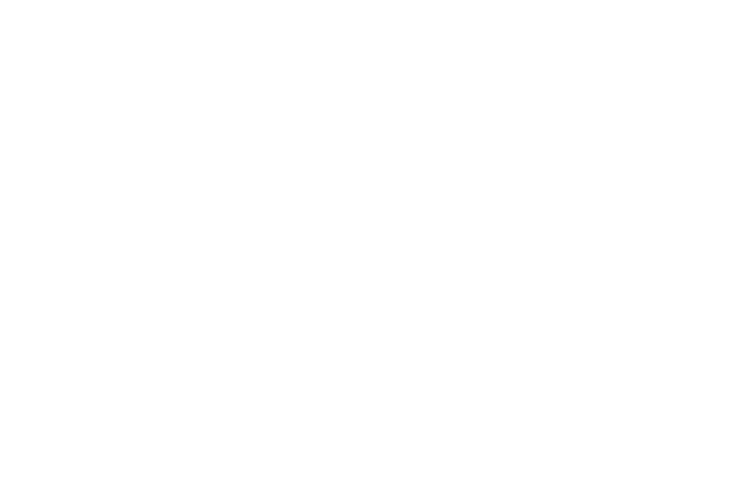
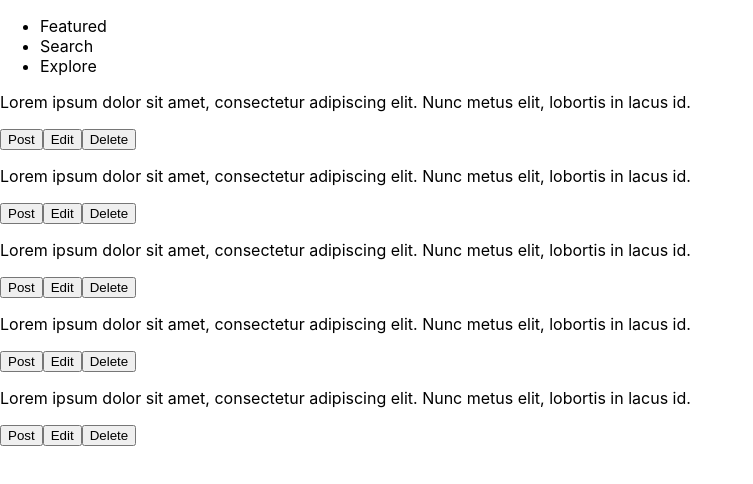
Before and after one commit to Que91/final-project, a React (Create React App) app: page / in a window 1280 px wide. Before the commit this address had no page. Shown: the top 484 px of the page, without its empty margins (0-753 px from the left). Built offline with nearby package versions, Linux system fonts and the light colour scheme.

Commit message:
Delete Btn Done

```diff
--- a/package.json
+++ b/package.json
@@ -8,6 +8,7 @@
     "@testing-library/user-event": "^13.5.0",
     "react": "^18.2.0",
     "react-dom": "^18.2.0",
+    "react-icons": "^4.8.0",
     "react-router-dom": "^6.9.0",
     "react-scripts": "5.0.1",
     "redux-toolkit": "^1.1.2",
--- a/public/index.html
+++ b/public/index.html
@@ -24,7 +24,7 @@
       work correctly both with client-side routing and a non-root public URL.
       Learn how to configure a non-root public URL by running `npm run build`.
     -->
-    <title>React App</title>
+    <title>The Live Show</title>
   </head>
   <body>
     <noscript>You need to enable JavaScript to run this app.</noscript>
--- a/src/App.js
+++ b/src/App.js
@@ -1,12 +1,23 @@
 import logo from "./logo.svg";
 import "./App.css";
 import Login from "./components/Login";
-import Dashboard from "./components/Dashboard";
+import PostItem from "./components/PostItem";
 import SignUp from "./components/SignUp";
 import Navigation from "./components/Navigation";
+import PostList from "./components/PostList";
 import { Route, Routes } from "react-router-dom";
+import PostData from "./data/PostData";
+import React, { useState } from 'react'
+
 
 function App() {
+  const [post, setPost] = useState(PostData);
+
+  const deletePost = (id) => {
+    if(window.confirm('Are you sure you want to delete?')){
+      setPost(post.filter((item) => item.id !== id))
+    }};
+
   return (
     <>
       <Routes>
@@ -14,11 +25,13 @@
         <Route path="/signup" element={<SignUp />} />
 
         <Route
-          path="/home"
+          path="/"
           element={
             <>
               <Navigation />
-              <Dashboard />
+              <PostList post={post}
+              handleDelete={deletePost} />
+
             </>
           }
         />
--- a/src/components/Dashboard.jsx
+++ /dev/null
@@ -1,15 +0,0 @@
-import React from 'react'
-
-function Dashboard() {
-  return (
-    <>
-    <form action="">
-        <label htmlFor="liveFeed" id='liveFeedLabel'>Live Feed</label>
-        <input type="textarea" />
-        <button className="btns" id="postBtn">Post</button>
-    </form>
-    </>
-  )
-}
-
-export default Dashboard
--- /dev/null
+++ b/src/components/PostItem.jsx
@@ -0,0 +1,25 @@
+function PostItem({ item, handleDelete }) {
+
+
+  const handleNewPost = () => {};
+  const handleEditPost = () => {};
+
+
+  return (
+    <>
+      <p>{item.text}</p>
+
+      <button onClick={handleNewPost} className="btns" id="postBtn">
+        Post
+      </button>
+      <button onClick={handleEditPost} className="btns" id="editBtn">
+        Edit
+      </button>
+      <button onClick={() => handleDelete(item.id)} className="btns" id="deleteBtn">
+        Delete
+      </button>
+    </>
+  );
+}
+
+export default PostItem;
--- /dev/null
+++ b/src/components/PostList.jsx
@@ -0,0 +1,17 @@
+import PostItem from "./PostItem"
+
+function PostList({post, handleDelete}) {
+    if(!post || post.length === 0 ){
+        return <p>No Post Yet</p>
+    }
+  return (
+       <>
+       {post.map((item) => (
+        <PostItem key={item.id} item={item}
+        handleDelete={handleDelete} />
+       ))}
+       </>
+  )
+}
+
+export default PostList
--- /dev/null
+++ b/src/data/PostData.js
@@ -0,0 +1,26 @@
+const PostData =
+[
+    {
+      id: 1,
+      text: "Lorem ipsum dolor sit amet, consectetur adipiscing elit. Nunc metus elit, lobortis in lacus id.",
+    },
+    {
+      id: 2,
+      text: "Lorem ipsum dolor sit amet, consectetur adipiscing elit. Nunc metus elit, lobortis in lacus id.",
+    },
+    {
+      id: 3,
+      text: "Lorem ipsum dolor sit amet, consectetur adipiscing elit. Nunc metus elit, lobortis in lacus id.",
+    },
+    {
+      id: 4,
+      text: "Lorem ipsum dolor sit amet, consectetur adipiscing elit. Nunc metus elit, lobortis in lacus id.",
+    },
+    {
+      id: 5,
+      text: "Lorem ipsum dolor sit amet, consectetur adipiscing elit. Nunc metus elit, lobortis in lacus id.",
+    },
+  ];
+
+
+export default PostData
```
Also changed, not shown: 1 other file (tests, documents, lock files or other folders).
